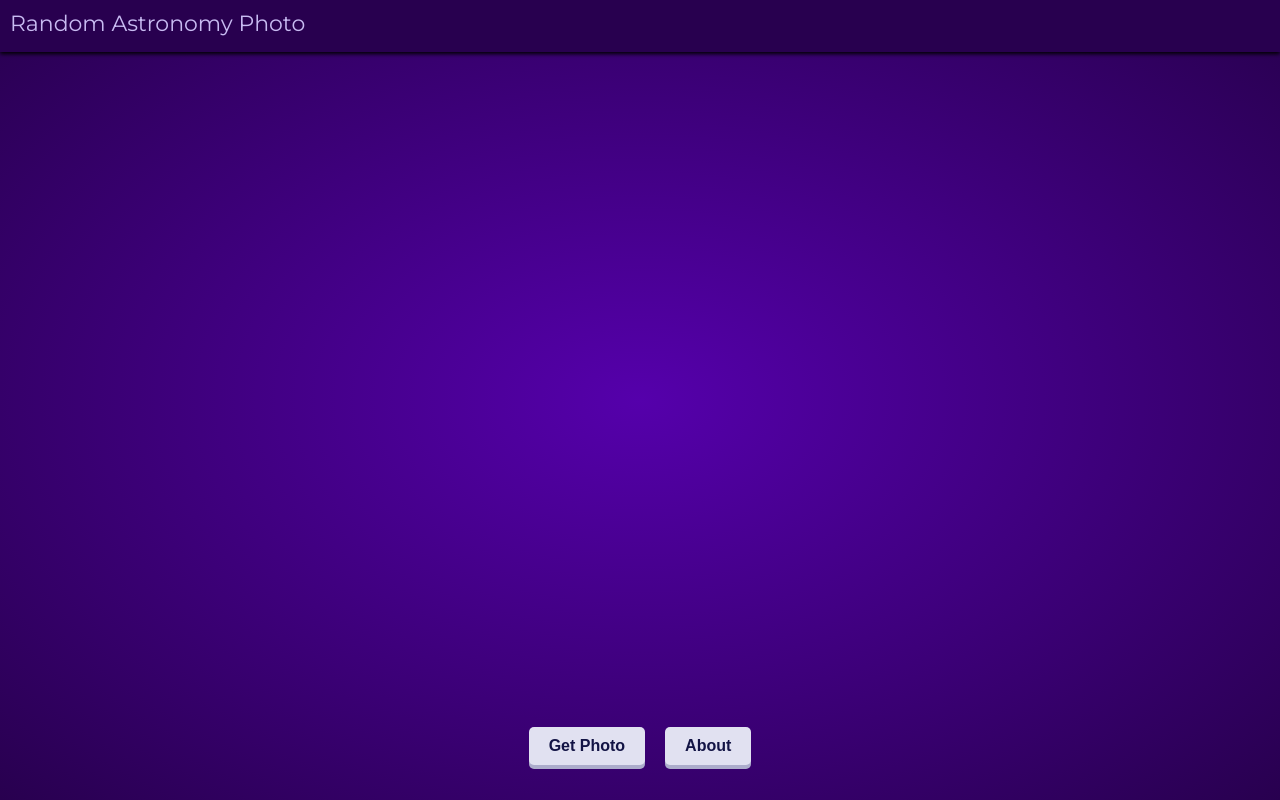
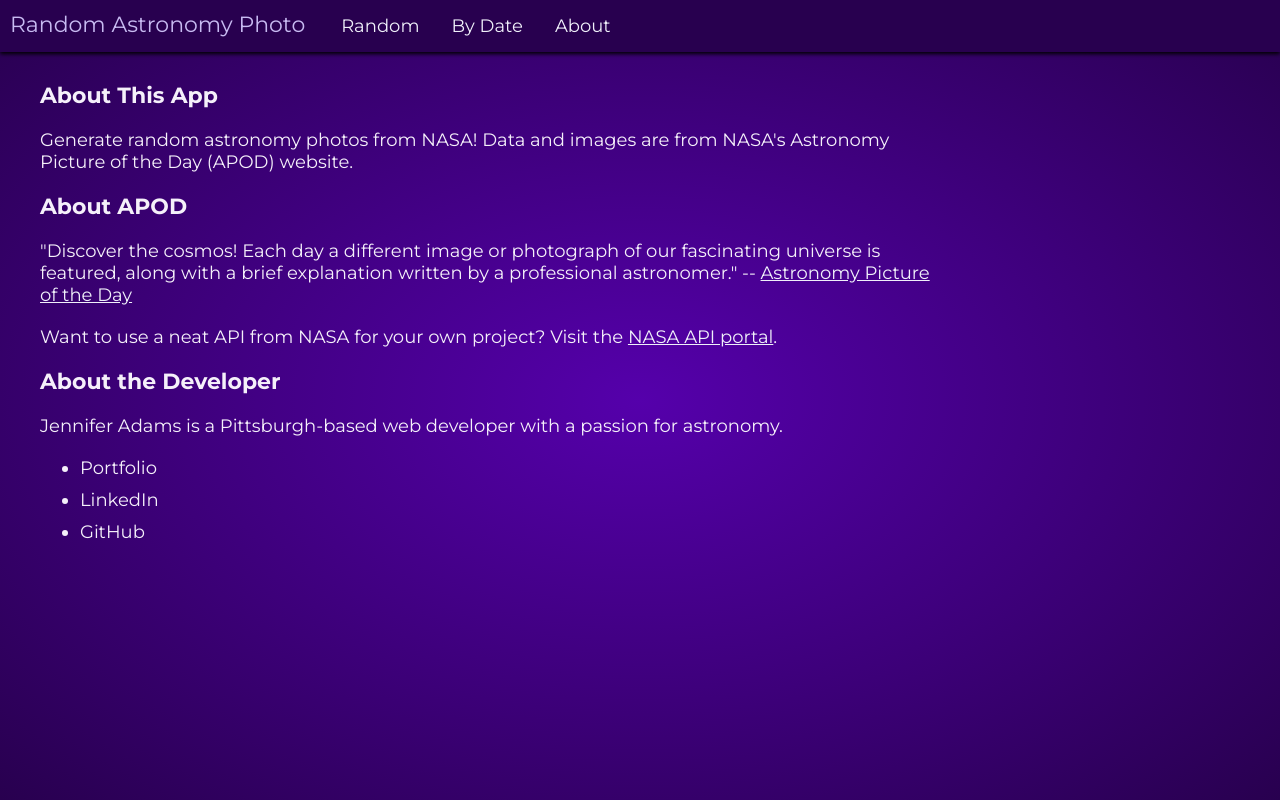
Before and after one commit to jennifercadams/Random-Astronomy-Photo, a React (Create React App) app: page /Random-Astronomy-Photo/about in a window 1280 px wide. Built offline with nearby package versions, Linux system fonts and the light colour scheme.

Commit message:
added separate pages for About and Random Photo, and implemented react router

```diff
--- a/src/Components/AboutBox/AboutBox.js
+++ /dev/null
@@ -1,25 +0,0 @@
-import React from 'react';
-
-export default class AboutBox extends React.Component {
-  constructor(props) {
-    super(props);
-  }
-
-  render() {
-    return (
-      <div id="about-box"
-        style={this.props.about ? {display:'block'} : {display: 'none'}}
-      >
-        <h2>About This App</h2>
-        <div class="text-body">
-          <p>This app was made with love by jennsparkles. Data and images are from NASA's Astronomy Picture of the Day API.</p>
-          <p>Learn more:</p>
-          <ul>
-            <li><a href="https://apod.nasa.gov/apod/astropix.html" target="_blank">NASA Astronomy Picture of the Day (APOD)</a></li>
-            <li><a href="https://api.nasa.gov/" target="_blank">NASA API portal</a></li>
-          </ul>
-        </div>
-      </div>
-    )
-  }
-}
--- a/src/Components/App/App.css
+++ b/src/Components/App/App.css
@@ -18,6 +18,12 @@ a:hover {
 main {
   display: grid;
   grid-template-areas: "main";
+}
+
+#about-page {
+  max-width: 900px;
+  text-align: left;
+  margin: 20px 40px;
 }
 
 figure {
--- a/src/Components/App/App.js
+++ b/src/Components/App/App.js
@@ -1,12 +1,10 @@
 import './App.css';
 import React from 'react';
-import { BrowserRouter as Router } from 'react-router-dom';
+import { Routes, Route } from 'react-router-dom';
 
 import Header from '../Header/Header';
-import Buttons from '../Buttons/Buttons';
-import InfoBox from '../InfoBox/InfoBox';
-import AboutBox from '../AboutBox/AboutBox';
-import MediaContainer from '../MediaContainer/MediaContainer';
+import RandomPage from '../../Pages/RandomPage/RandomPage';
+import AboutPage from '../../Pages/AboutPage/AboutPage';
 
 const apiKey = 'KHAQuppFd4IUa5bxBR2AMMi9mTqye3iqlWHkTpeu';
 const fetchRandom = `https://api.nasa.gov/planetary/apod?count=1&api_key=${apiKey}`;
@@ -18,7 +16,6 @@ class App extends React.Component {
     this.state = {
       media: false,
       info: false,
-      about: false,
       imgSrc: '',
       videoSrc: '',
       data: { date: '', title: '', explanation: '', url: '' },
@@ -26,7 +23,7 @@ class App extends React.Component {
     }
     this.getRandom = this.getRandom.bind(this);
     this.getByDate = this.getByDate.bind(this);
-    this.toggleBox = this.toggleBox.bind(this);
+    this.toggleInfo = this.toggleInfo.bind(this);
   }
 
   renderImg(src) {
@@ -58,8 +55,7 @@ class App extends React.Component {
             .then(() => this.setState({data: data}))
             .catch(() => this.retry())
         }
-      }).then(() => this.setState({media: true, info: false, about: false}))
-
+      }).then(() => this.setState({media: true, info: false}))
   }
 
   getByDate(date) {
@@ -80,40 +76,28 @@ class App extends React.Component {
       })
   }
 
-  toggleBox(targetBox) {
-    const otherBox = targetBox === 'info' ? 'about' : 'info';
-    if (!this.state[targetBox]) {
-      this.setState({[targetBox]: true, [otherBox]: false})
-    } else {
-      this.setState({[targetBox]: false})
-    }
+  toggleInfo() {
+    this.setState(state => ({info: !state.info}))
   }
 
   render() {
     return (
       <div className="App">
         <Header />
-        <main>
-          <InfoBox
-            toggleBox={this.toggleBox}
-            info={this.state.info}
-            imgSrc={this.state.imgSrc}
-            data={this.state.data}
-          />
-          <AboutBox about={this.state.about} />
-          <MediaContainer
-            toggleBox={this.toggleBox}
-            imgSrc={this.state.imgSrc}
-            videoSrc={this.state.videoSrc}
-            data={this.state.data}
-          />
-          <Buttons
-            getRandom={this.getRandom}
-            toggleBox={this.toggleBox}
-            media={this.state.media}
-            info={this.state.info}
-          />
-        </main>
+        <Routes>
+          <Route path="/Random-Astronomy-Photo/random" element={
+            <RandomPage
+              getRandom={this.getRandom}
+              toggleInfo={this.toggleInfo}
+              media={this.state.media}
+              info={this.state.info}
+              imgSrc={this.state.imgSrc}
+              videoSrc={this.state.videoSrc}
+              data={this.state.data}
+            />
+          } />
+          <Route path="/Random-Astronomy-Photo/about" element={<AboutPage />} />
+        </Routes>
         <footer></footer>
       </div>
     );
--- a/src/Components/Buttons/Buttons.js
+++ b/src/Components/Buttons/Buttons.js
@@ -12,10 +12,9 @@ export default class Buttons extends React.Component {
         <button id="get-photo" onClick={this.props.getRandom}>
           {this.props.media ? 'New Photo' : 'Get Photo'}
         </button>
-        {this.props.media && <button id="more-info" onClick={() => this.props.toggleBox('info')}>
+        {this.props.media && <button id="more-info" onClick={this.props.toggleInfo}>
           {this.props.info ? 'Hide Info' : 'More Info'}
         </button>}
-        <button onClick={() => this.props.toggleBox('about')}>About</button>
       </div>
     )
   }
--- a/src/Components/Header/Header.css
+++ b/src/Components/Header/Header.css
@@ -14,15 +14,19 @@ h1 {
   color: #c8bbf2;
 }
 
-ul {
+header ul {
   display: flex;
   padding-left: 20px;
 }
 
-li {
+header li {
   list-style-type: none;
   padding: 5px 16px;
   margin: 0;
+}
+
+header a {
+  text-decoration: none;
 }
 
 @media (max-width: 620px) {
@@ -31,7 +35,7 @@ li {
     display: block;
   }
 
-  ul {
+  header ul {
     padding: 0;
   }
 
--- a/src/Components/Header/Header.js
+++ b/src/Components/Header/Header.js
@@ -7,7 +7,7 @@ export default class Header extends React.Component {
     return (
       <header className="App-header">
         <h1>Random Astronomy Photo</h1>
-        {/*<Nav />*/}
+        <Nav />
       </header>
     )
   }
--- a/src/Components/Header/Nav/Nav.js
+++ b/src/Components/Header/Nav/Nav.js
@@ -1,12 +1,13 @@
 import React from "react";
+import { Link } from "react-router-dom";
 
 export default class Nav extends React.Component {
   render() {
     return (
       <ul>
-        <li>Random</li>
-        <li>By Date</li>
-        <li>About</li>
+        <li><Link to="/Random-Astronomy-Photo/random">Random</Link></li>
+        <li><Link to="/Random-Astronomy-Photo/by-date">By Date</Link></li>
+        <li><Link to="/Random-Astronomy-Photo/about">About</Link></li>
       </ul>
     )
   }
--- a/src/Components/InfoBox/InfoBox.js
+++ b/src/Components/InfoBox/InfoBox.js
@@ -12,7 +12,7 @@ export default class InfoBox extends React.Component {
 
   render() {
     return (
-      <div id="info-box" onClick={() => this.props.toggleBox('info')}
+      <div id="info-box" onClick={this.props.toggleInfo}
         style={this.props.info ? {display:'block'} : {display: 'none'}}
       >
         <h2 id="info-title">{this.props.data.title}</h2>
--- a/src/Components/MediaContainer/MediaContainer.js
+++ b/src/Components/MediaContainer/MediaContainer.js
@@ -7,7 +7,7 @@ export default class MediaContainer extends React.Component {
   render() {
     return (
       <figure id="media-container">
-        {this.props.imgSrc && <img id="photo" src={this.props.imgSrc} alt="" onClick={() => this.props.toggleBox('info')} />}
+        {this.props.imgSrc && <img id="photo" src={this.props.imgSrc} alt="" onClick={this.props.toggleInfo} />}
         {this.props.videoSrc && <iframe id="video" title="video" src={this.props.videoSrc} allowFullScreen />}
         <figcaption id="caption">{this.props.data.title}</figcaption>
         <p id="date">{this.props.data.date}</p>
--- /dev/null
+++ b/src/Pages/AboutPage/AboutPage.js
@@ -0,0 +1,22 @@
+import React from "react";
+
+export default class AboutPage extends React.Component {
+  render() {
+    return (
+      <main id="about-page">
+        <h2>About This App</h2>
+        <p>Generate random astronomy photos from NASA! Data and images are from NASA's Astronomy Picture of the Day (APOD) website.</p>
+        <h2>About APOD</h2>
+        <p>"Discover the cosmos! Each day a different image or photograph of our fascinating universe is featured, along with a brief explanation written by a professional astronomer." -- <a href="https://apod.nasa.gov/apod/astropix.html" target="_blank">Astronomy Picture of the Day</a></p>
+        <p>Want to use a neat API from NASA for your own project? Visit the <a href="https://api.nasa.gov/" target="_blank">NASA API portal</a>.</p>
+        <h2>About the Developer</h2>
+        <p>Jennifer Adams is a Pittsburgh-based web developer with a passion for astronomy.</p>
+        <ul>
+          <li>Portfolio</li>
+          <li>LinkedIn</li>
+          <li>GitHub</li>
+        </ul>
+      </main>
+    )
+  }
+}
--- /dev/null
+++ b/src/Pages/RandomPage/RandomPage.js
@@ -0,0 +1,36 @@
+import React from "react";
+
+import InfoBox from "../../Components/InfoBox/InfoBox";
+import MediaContainer from "../../Components/MediaContainer/MediaContainer";
+import Buttons from "../../Components/Buttons/Buttons";
+
+export default class RandomPage extends React.Component {
+  constructor(props) {
+    super(props);
+  }
+
+  render() {
+    return (
+      <main>
+        <InfoBox
+          toggleInfo={this.props.toggleInfo}
+          info={this.props.info}
+          imgSrc={this.props.imgSrc}
+          data={this.props.data}
+        />
+        <MediaContainer
+          toggleInfo={this.props.toggleInfo}
+          imgSrc={this.props.imgSrc}
+          videoSrc={this.props.videoSrc}
+          data={this.props.data}
+        />
+        <Buttons
+          getRandom={this.props.getRandom}
+          toggleInfo={this.props.toggleInfo}
+          media={this.props.media}
+          info={this.props.info}
+        />
+      </main>
+    )
+  }
+}
--- a/src/index.js
+++ b/src/index.js
@@ -1,11 +1,15 @@
 import React from 'react';
 import ReactDOM from 'react-dom';
+import { BrowserRouter as Router } from 'react-router-dom';
+
 import './index.css';
 import App from './Components/App/App';
 
 ReactDOM.render(
-  <React.StrictMode>
-    <App />
-  </React.StrictMode>,
+  <Router>
+    <React.StrictMode>
+      <App />
+    </React.StrictMode>
+  </Router>,
   document.getElementById('app')
 );
```
